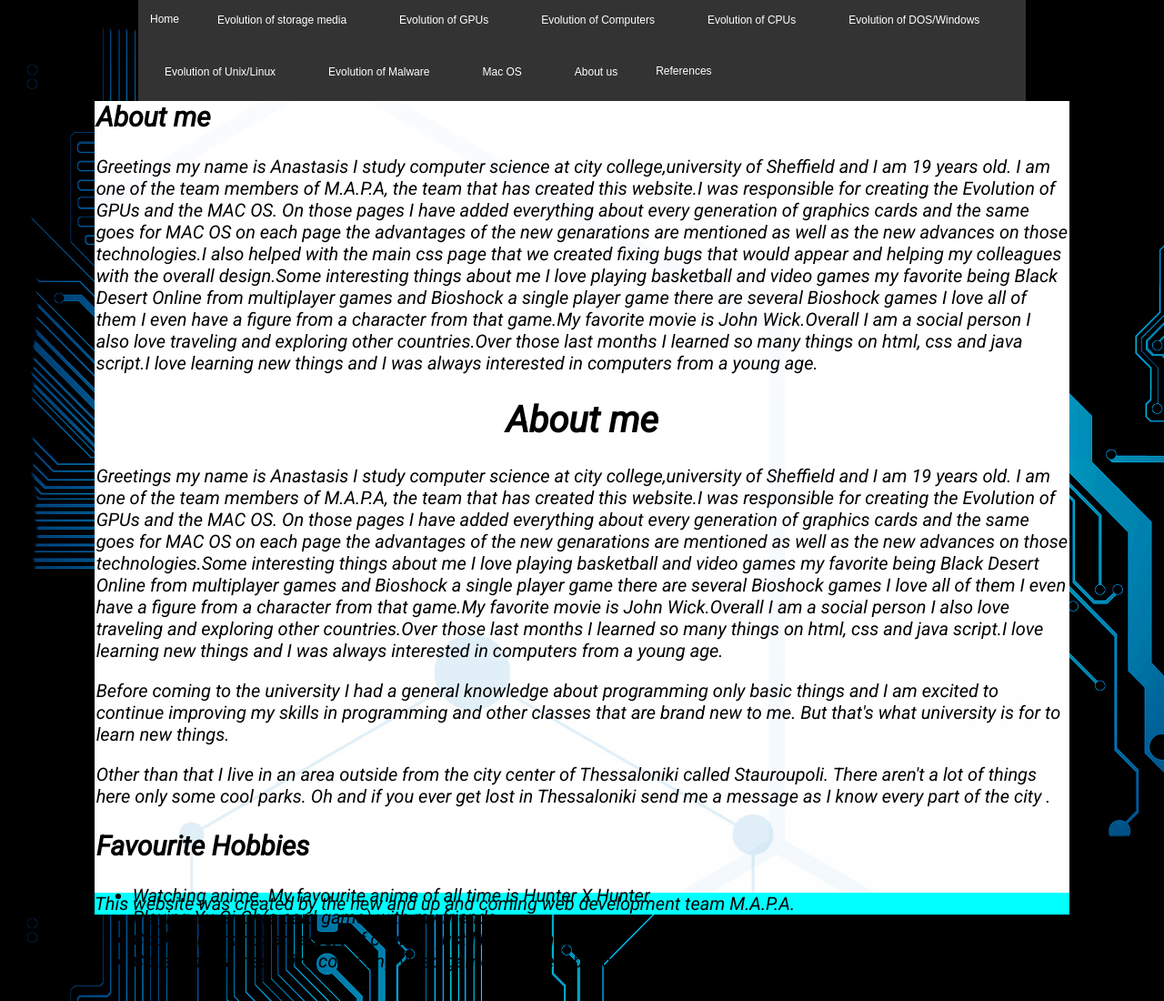
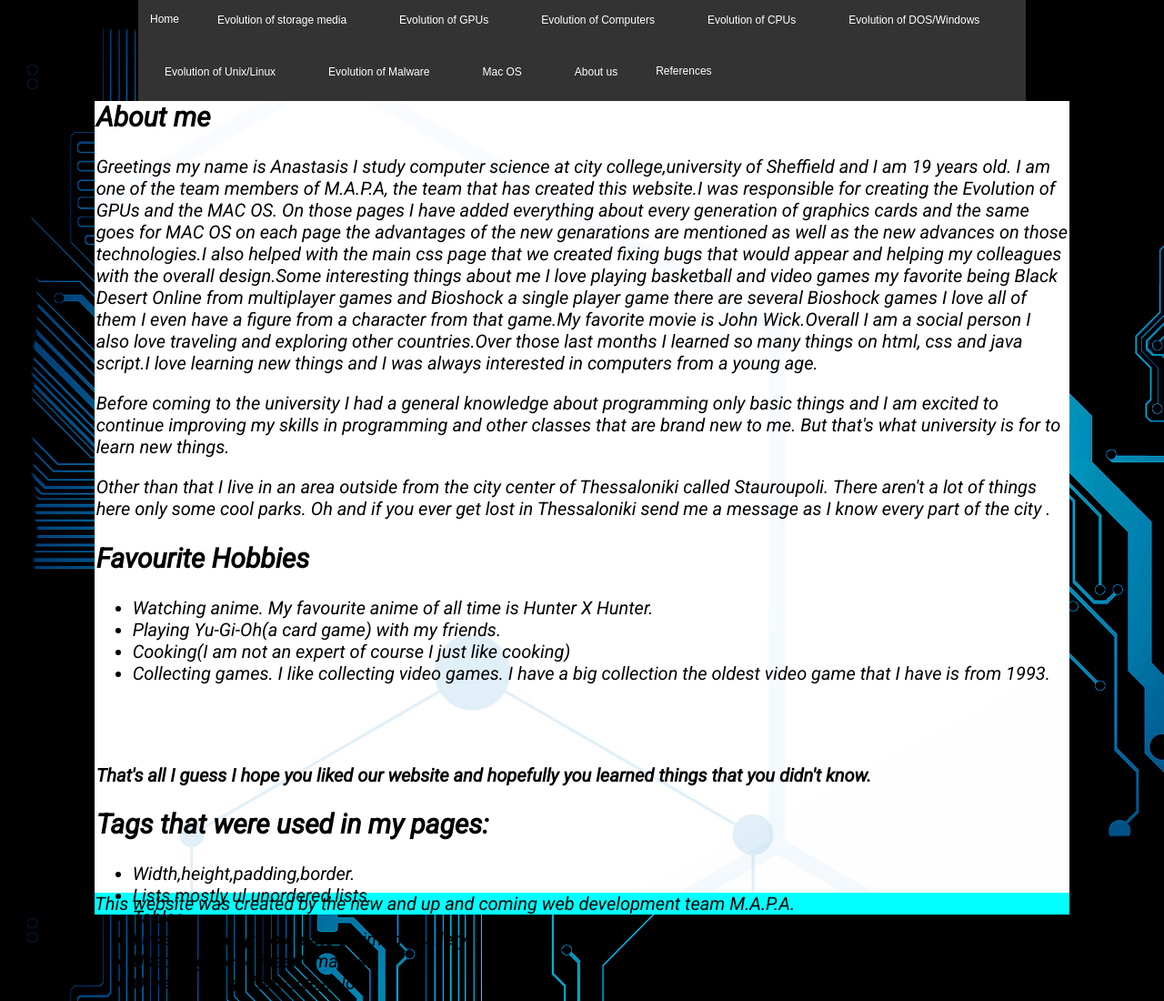
Before and after one commit to I2WT-M-A-P-A/Computer-Technology-Science-Museum, a plain HTML site: page HTML/Students/AlvanosAnastasios.html in a window 1280 px wide. Shown: the top 1100 px of the page at 91% size. Drawn offline with Linux system fonts and the light colour scheme.

Commit message:
Fixed some things

```diff
--- a/HTML/Students/AlvanosAnastasios.html
+++ b/HTML/Students/AlvanosAnastasios.html
@@ -101,8 +101,6 @@
             <h2>About me</h2>
             <p>Greetings my name is Anastasis I study computer science at city college,university of Sheffield and I am 19 years old. I am one of the team members of M.A.P.A, the team that has created this website.I was responsible for creating the Evolution of GPUs and the MAC OS. On those pages I have added everything about every generation of graphics cards and the same goes for MAC OS on each page the advantages of the new genarations are mentioned as well as the new advances on those technologies.I also helped with the main css page that we created fixing bugs that would appear and helping my colleagues with the overall design.Some interesting things about me I love playing basketball and video games my favorite being Black Desert Online from multiplayer games and Bioshock a single player game there are several Bioshock games I love all of them I even have a figure from a character from that game.My favorite movie is John Wick.Overall I am a social person I also love traveling and exploring other countries.Over those last months I learned so many things on html, css and java script.I love learning new things and I was always interested in computers from a young age.</p>
 
-            <h1 class="center">About me</h1>
-            <p>Greetings my name is Anastasis I study computer science at city college,university of Sheffield and I am 19 years old. I am one of the team members of M.A.P.A, the team that has created this website.I was responsible for creating the Evolution of GPUs and the MAC OS. On those pages I have added everything about every generation of graphics cards and the same goes for MAC OS on each page the advantages of the new genarations are mentioned as well as the new advances on those technologies.Some interesting things about me I love playing basketball and video games my favorite being Black Desert Online from multiplayer games and Bioshock a single player game there are several Bioshock games I love all of them I even have a figure from a character from that game.My favorite movie is John Wick.Overall I am a social person I also love traveling and exploring other countries.Over those last months I learned so many things on html, css and java script.I love learning new things and I was always interested in computers from a young age.</p>
 
 
             <p>Before coming to the university I had a general knowledge about programming only basic things and I am excited to continue improving my skills in programming and other classes that are brand
```
